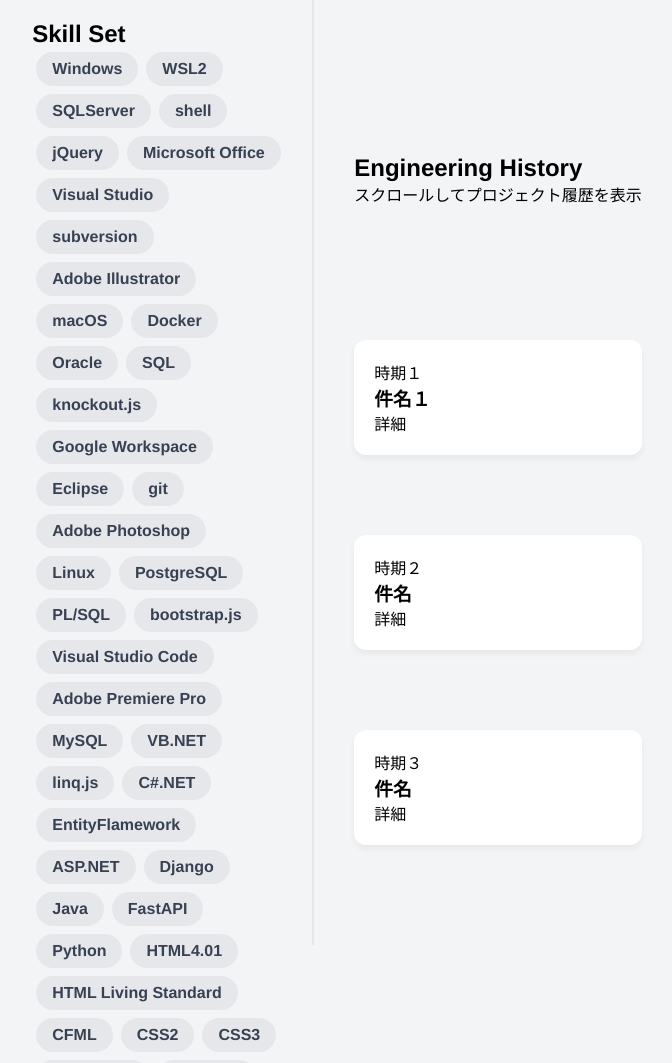
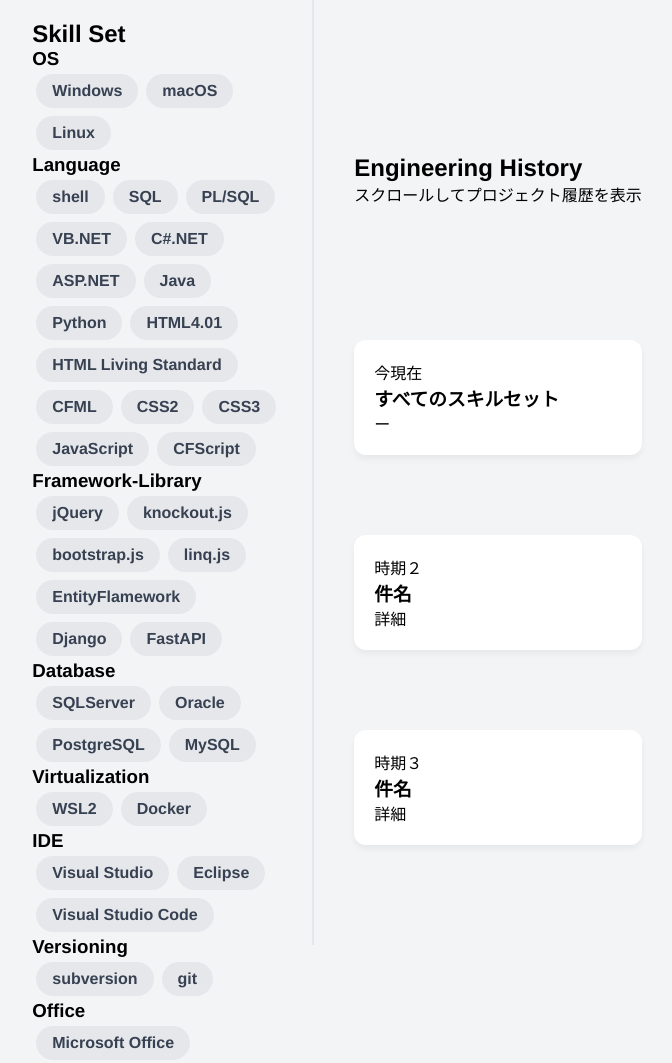
Before and after one commit to Oxmilch/portfolio, a website built with Vite: page engineering.html in a window 1280 px wide. Shown: the top 1063 px of the page, without its empty margins (313-985 px from the left). Built offline with nearby package versions, Linux system fonts and the light colour scheme; a web font is replaced by a local one.

Commit message:
スキルタグの種類分け処理の実装、JSコード整理、スキル一覧のjsonファイルの修正

```diff
--- a/doc/engineering-skill.json
+++ b/doc/engineering-skill.json
@@ -1,43 +1,43 @@
 [
-    {"type": "OS",                "key":"win", "value": "Windows",              "order":  1},
-    {"type": "OS",                "key":"mac", "value": "macOS",                "order":  2},
-    {"type": "OS",                "key":"lin", "value": "Linux",                "order":  3},
-    {"type": "Other",             "key":"wsl", "value": "WSL2",                 "order":  1},
-    {"type": "Other",             "key":"doc", "value": "Docker",               "order":  2},
-    {"type": "Database",          "key":"mss", "value": "SQLServer",            "order":  1},
-    {"type": "Database",          "key":"ora", "value": "Oracle",               "order":  2},
-    {"type": "Database",          "key":"pos", "value": "PostgreSQL",           "order":  3},
-    {"type": "Database",          "key":"mys", "value": "MySQL",                "order":  4},
-    {"type": "Language",          "key":"sh",  "value": "shell",                "order":  1},
-    {"type": "Language",          "key":"sql", "value": "SQL",                  "order":  2},
-    {"type": "Language",          "key":"pls", "value": "PL/SQL",               "order":  3},
-    {"type": "Language",          "key":"vb",  "value": "VB.NET",               "order":  4},
-    {"type": "Language",          "key":"cs",  "value": "C#.NET",               "order":  5},
-    {"type": "Language",          "key":"asp", "value": "ASP.NET",              "order":  6},
-    {"type": "Language",          "key":"jv",  "value": "Java",                 "order":  7},
-    {"type": "Language",          "key":"py",  "value": "Python",               "order":  8},
-    {"type": "Language",          "key":"h4",  "value": "HTML4.01",             "order": 10},
-    {"type": "Language",          "key":"hls", "value": "HTML Living Standard", "order": 11},
-    {"type": "Language",          "key":"cfml","value": "CFML",                 "order": 12},
-    {"type": "Language",          "key":"cs2", "value": "CSS2",                 "order": 13},
-    {"type": "Language",          "key":"cs3", "value": "CSS3",                 "order": 14},
-    {"type": "Language",          "key":"js",  "value": "JavaScript",           "order": 15},
-    {"type": "Language",          "key":"cfs", "value": "CFScript",             "order": 16},
-    {"type": "Framework-Library", "key":"jq",  "value": "jQuery",               "order":  1},
-    {"type": "Framework-Library", "key":"ko",  "value": "knockout.js",          "order":  2},
-    {"type": "Framework-Library", "key":"bs",  "value": "bootstrap.js",         "order":  3},
-    {"type": "Framework-Library", "key":"lq",  "value": "linq.js",              "order":  4},
-    {"type": "Framework-Library", "key":"efw", "value": "EntityFlamework",      "order":  5},
-    {"type": "Framework-Library", "key":"dj",  "value": "Django",               "order":  6},
-    {"type": "Framework-Library", "key":"fast","value": "FastAPI",               "order":  7},
-    {"type": "Office",            "key":"mso", "value": "Microsoft Office",     "order":  1},
-    {"type": "Office",            "key":"gws", "value": "Google Workspace",     "order":  2},
-    {"type": "IDE",               "key":"vs",  "value": "Visual Studio",        "order":  1},
-    {"type": "IDE",               "key":"e",   "value": "Eclipse",              "order":  2},
-    {"type": "IDE",               "key":"vsc", "value": "Visual Studio Code",   "order":  3},
-    {"type": "Versioning",        "key":"svn", "value": "subversion",           "order":  1},
-    {"type": "Versioning",        "key":"git", "value": "git",                  "order":  2},
-    {"type": "Design",            "key":"ai",  "value": "Adobe Illustrator",    "order":  1},
-    {"type": "Design",            "key":"ps",  "value": "Adobe Photoshop",      "order":  2},
-    {"type": "Design",            "key":"pr",  "value": "Adobe Premiere Pro",   "order":  3}
+    {"type": "OS",                "group_order": 1, "key":"win", "value": "Windows",              "order":  1},
+    {"type": "OS",                "group_order": 1, "key":"mac", "value": "macOS",                "order":  2},
+    {"type": "OS",                "group_order": 1, "key":"lin", "value": "Linux",                "order":  3},
+    {"type": "Virtualization",    "group_order": 5, "key":"wsl", "value": "WSL2",                 "order":  1},
+    {"type": "Virtualization",    "group_order": 5, "key":"doc", "value": "Docker",               "order":  2},
+    {"type": "Database",          "group_order": 4, "key":"mss", "value": "SQLServer",            "order":  1},
+    {"type": "Database",          "group_order": 4, "key":"ora", "value": "Oracle",               "order":  2},
+    {"type": "Database",          "group_order": 4, "key":"pos", "value": "PostgreSQL",           "order":  3},
+    {"type": "Database",          "group_order": 4, "key":"mys", "value": "MySQL",                "order":  4},
+    {"type": "Language",          "group_order": 2, "key":"sh",  "value": "shell",                "order":  1},
+    {"type": "Language",          "group_order": 2, "key":"sql", "value": "SQL",                  "order":  2},
+    {"type": "Language",          "group_order": 2, "key":"pls", "value": "PL/SQL",               "order":  3},
+    {"type": "Language",          "group_order": 2, "key":"vb",  "value": "VB.NET",               "order":  4},
+    {"type": "Language",          "group_order": 2, "key":"cs",  "value": "C#.NET",               "order":  5},
+    {"type": "Language",          "group_order": 2, "key":"asp", "value": "ASP.NET",              "order":  6},
+    {"type": "Language",          "group_order": 2, "key":"jv",  "value": "Java",                 "order":  7},
+    {"type": "Language",          "group_order": 2, "key":"py",  "value": "Python",               "order":  8},
+    {"type": "Language",          "group_order": 2, "key":"h4",  "value": "HTML4.01",             "order": 10},
+    {"type": "Language",          "group_order": 2, "key":"hls", "value": "HTML Living Standard", "order": 11},
+    {"type": "Language",          "group_order": 2, "key":"cfml","value": "CFML",                 "order": 12},
+    {"type": "Language",          "group_order": 2, "key":"cs2", "value": "CSS2",                 "order": 13},
+    {"type": "Language",          "group_order": 2, "key":"cs3", "value": "CSS3",                 "order": 14},
+    {"type": "Language",          "group_order": 2, "key":"js",  "value": "JavaScript",           "order": 15},
+    {"type": "Language",          "group_order": 2, "key":"cfs", "value": "CFScript",             "order": 16},
+    {"type": "Framework-Library", "group_order": 3, "key":"jq",  "value": "jQuery",               "order":  1},
+    {"type": "Framework-Library", "group_order": 3, "key":"ko",  "value": "knockout.js",          "order":  2},
+    {"type": "Framework-Library", "group_order": 3, "key":"bs",  "value": "bootstrap.js",         "order":  3},
+    {"type": "Framework-Library", "group_order": 3, "key":"lq",  "value": "linq.js",              "order":  4},
+    {"type": "Framework-Library", "group_order": 3, "key":"efw", "value": "EntityFlamework",      "order":  5},
+    {"type": "Framework-Library", "group_order": 3, "key":"dj",  "value": "Django",               "order":  6},
+    {"type": "Framework-Library", "group_order": 3, "key":"fast","value": "FastAPI",              "order":  7},
+    {"type": "Office",            "group_order": 8, "key":"mso", "value": "Microsoft Office",     "order":  1},
+    {"type": "Office",            "group_order": 8, "key":"gws", "value": "Google Workspace",     "order":  2},
+    {"type": "IDE",               "group_order": 6, "key":"vs",  "value": "Visual Studio",        "order":  1},
+    {"type": "IDE",               "group_order": 6, "key":"e",   "value": "Eclipse",              "order":  2},
+    {"type": "IDE",               "group_order": 6, "key":"vsc", "value": "Visual Studio Code",   "order":  3},
+    {"type": "Versioning",        "group_order": 7, "key":"svn", "value": "subversion",           "order":  1},
+    {"type": "Versioning",        "group_order": 7, "key":"git", "value": "git",                  "order":  2},
+    {"type": "Design",            "group_order": 9, "key":"ai",  "value": "Adobe Illustrator",    "order":  1},
+    {"type": "Design",            "group_order": 9, "key":"ps",  "value": "Adobe Photoshop",      "order":  2},
+    {"type": "Design",            "group_order": 9, "key":"pr",  "value": "Adobe Premiere Pro",   "order":  3}
 ]
--- a/engineering.html
+++ b/engineering.html
@@ -43,15 +43,9 @@
         <div class="split-container font-ja">
             <aside class="sidebar">
                 <div class="sticky-wrapper">
-                <h2>Skill Set</h2>
-                <div id="skill-list" class="skill-cloud">
-                    <span class="skill-tag" data-tech="go">Go</span>
-                    <span class="skill-tag" data-tech="python">Python</span>
-                    <span class="skill-tag" data-tech="js">JavaScript</span>
-                    <span class="skill-tag" data-tech="aws">AWS</span>
-                    <span class="skill-tag" data-tech="docker">Docker</span>
-                    <span class="skill-tag" data-tech="mysql">MySQL</span>
-                </div>
+                    <h2>Skill Set</h2>
+                    <div id="skill-list" class="skill-cloud">
+                    </div>
                 </div>
             </aside>
 
@@ -62,19 +56,19 @@
                     <p>スクロールしてプロジェクト履歴を表示</p>
                 </section>
 
-                <article class="project-card" data-techs="go,aws,docker,mysql">
-                    <div class="date">時期１</div>
-                    <h3>件名１</h3>
-                    <p>詳細</p>
+                <article class="project-card" data-techs="win">
+                    <div class="date">今現在</div>
+                    <h3>すべてのスキルセット</h3>
+                    <p>ー</p>
                 </article>
 
-                <article class="project-card" data-techs="python,aws">
+                <article class="project-card" data-techs="mac">
                     <div class="date">時期２</div>
                     <h3>件名</h3>
                     <p>詳細</p>
                 </article>
 
-                <article class="project-card" data-techs="js">
+                <article class="project-card" data-techs="lin">
                     <div class="date">時期３</div>
                     <h3>件名</h3>
                     <p>詳細</p>
--- a/js/engineering.js
+++ b/js/engineering.js
@@ -4,46 +4,55 @@
 class createElements {
   /**
    * スキルタグを作成
-   * @param {HTMLElement} target
    */
-  async skillTags(targetElement) {
-    if (!targetElement) {
-      targetElement = document.querySelector('#skill-list');
-    }
-    if (!targetElement) return;
+  async skillTags() {
+    const targetElement = document.querySelector('#skill-list');
+    let data = [];
 
+    //ファイル読み込み
     try {
       const response = await fetch("./doc/engineering-skill.json");
-      if (!response.ok) {
-        throw new Error(`HTTPエラー: ${response.status}`);
+      if (!response.ok) throw new Error(`HTTPエラー: ${response.status}`);
+      data =  await response.json();
+
+    } catch (error) {
+      alert('ファイル読み込み失敗:', error);
+      return;
     }
-      const data = await response.json();
 
-      // 既存のコンテンツをクリア
-      targetElement.innerHTML = '';
+    // 表示中のローディングを削除と初期化
+    targetElement.innerHTML = "";
 
-      // JSONデータの並び順(order)でソート
-      data.sort((a, b) => a.order - b.order);
+    // JSONデータを(group_order, order)の昇順でソート
+    const groupPow = Math.pow(10, 3);
+    data.sort((a, b) => (a.group_order * groupPow + a.order) - (b.group_order * groupPow + b.order));
 
-      data.forEach(item => {
-        // skill-tagを作成
+    // スキルタグの生成処理
+    for(let i = 0; i < data.length; i++){
+      // タイプが異なる場合はタイプ見出し新規作成
+      if (i === 0 || data[i - 1].type !== data[i].type) {
+        const h3 = document.createElement("h3");
+        h3.className = "";
+        h3.textContent = data[i].type;
+        targetElement.appendChild(h3);
+      }
+
+      // スキルタグを作成
       const span = document.createElement('span');
-        span.className = 'skill-tag';
-        span.dataset.tech = item.key;
-        span.textContent = item.value;
+      span.className = "skill-tag";
+      span.dataset.tech = data[i].key;
+      span.textContent = data[i].value;
 
       // 追加
       targetElement.appendChild(span);
-        // スペースや改行の代わりに少し隙間が必要ならCSSで調整するが、
-        // 元のHTMLに合わせてspanを並べる
-      });
+    }
+  }
 
-      // 読み込み完了後に現在表示中の要素に対してハイライトを再適用する必要があるかもしれないが、
-      // 一旦DOM生成までを行う
+  /**
+   *
+   */
+  async historyTag(){
 
-    } catch (error) {
-      console.error('ファイル読み込み失敗:', error);
-    }
   }
 }
 
```
Lines whose indentation alone changed are shown as unchanged.
